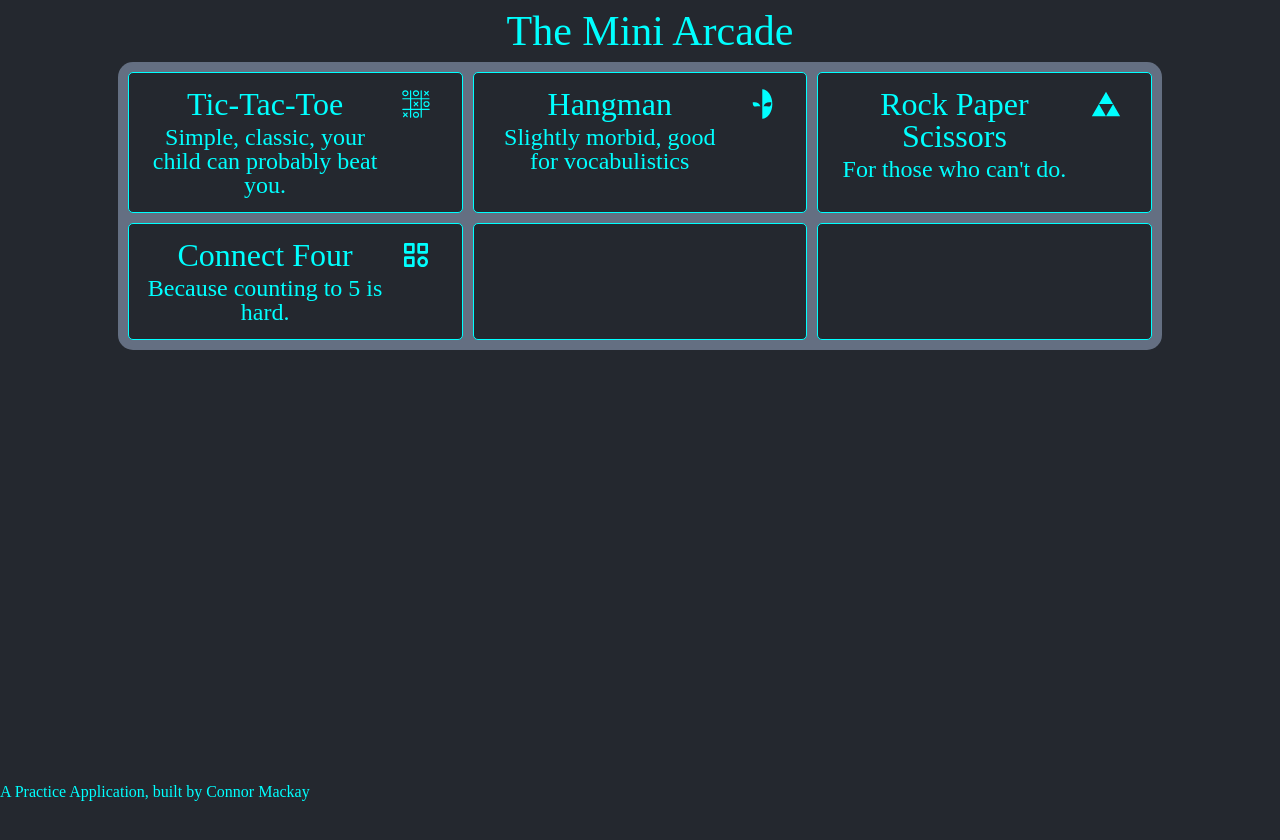
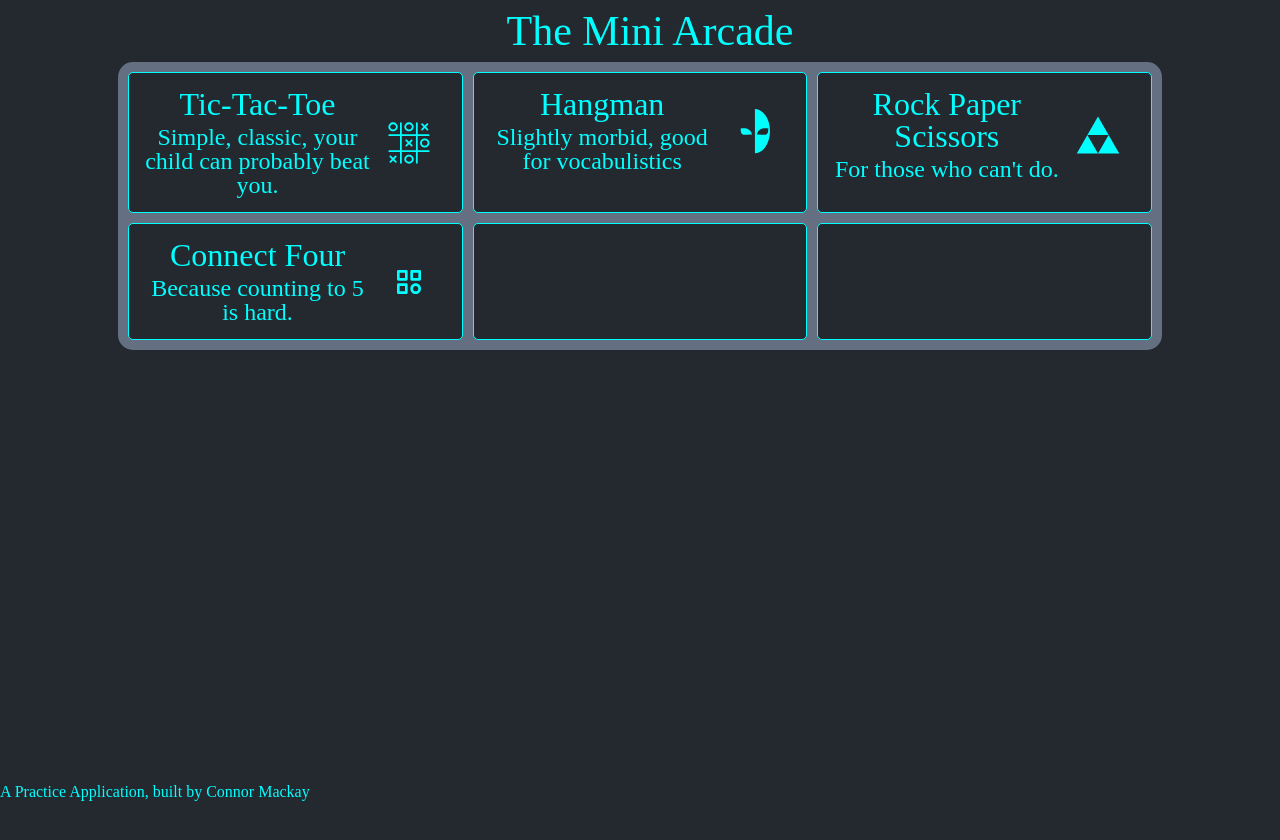
Before and after one commit to CD-Mackay/mini-arcade, a React app: page / in a window 1280 px wide. Shown: the top 840 px of the page. Built offline with nearby package versions, Linux system fonts and the light colour scheme.

Commit message:
style gamelistitem

```diff
--- a/client/src/components/atoms/GameList/GameList.js
+++ b/client/src/components/atoms/GameList/GameList.js
@@ -18,18 +18,18 @@ const GameList = () => {
         game="tictactoe"
         name="Tic-Tac-Toe"
         description="Simple, classic, your child can probably beat you. "
-        icon={<GiTicTacToe color={"#00FFFF"} fontSize="32px" />} />
+        icon={<GiTicTacToe color={"#00FFFF"} fontSize="48px" />} />
         <GameListItem
         game="hangman"
         name="Hangman"
         description="Slightly morbid, good for vocabulistics"
-        icon={<GiDoubleFaceMask color={"#00FFFF"} fontSize="32px" />}
+        icon={<GiDoubleFaceMask color={"#00FFFF"} fontSize="48px" />}
         />
         <GameListItem
         game="rockpaperscissors"
         name="Rock Paper Scissors"
         description="For those who can't do."
-        icon={<GiTriforce color={"#00FFFF"} fontSize="32px" />}
+        icon={<GiTriforce color={"#00FFFF"} fontSize="48px" />}
         />
         <GameListItem
         game="connectfour"
--- a/client/src/components/atoms/GameListItem/StyledGameListItem.js
+++ b/client/src/components/atoms/GameListItem/StyledGameListItem.js
@@ -8,7 +8,15 @@ padding: 15px;
 text-align: center;
 .game-grid {
    display: grid;
-   grid-template-columns: 4fr 1fr;
+   grid-template-columns: 3fr 1fr;
+}
+.grid-icon {
+   display: flex;
+   flex-direction: column;
+   justify-content: center;
+   svg {
+      margin: 0 auto;
+   }
 }
 a {
    text-decoration: none;
```
